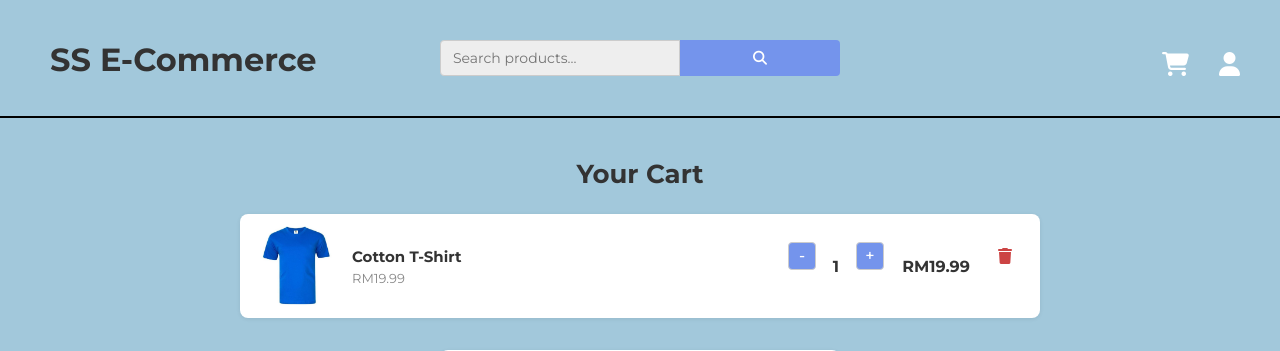
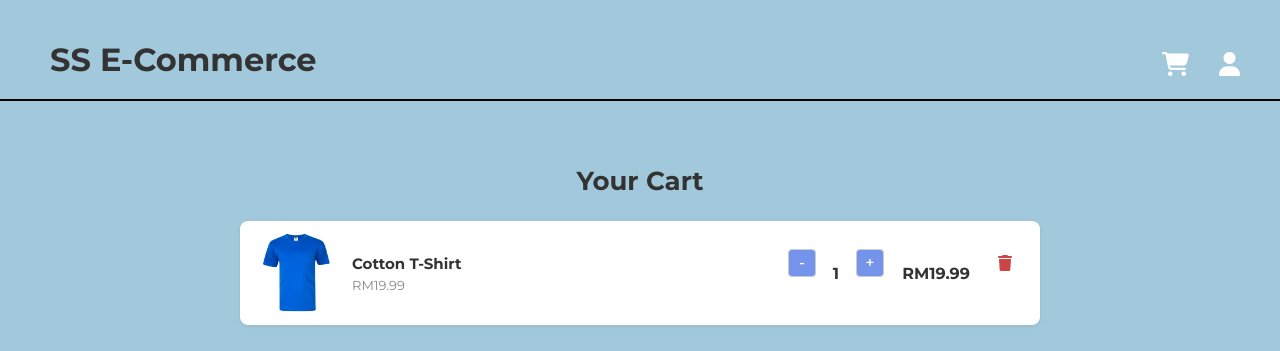
Before and after one commit to sydneywhl/ss_ecommerce, a PHP site: page /shopping_cart.php in a window 1280 px wide. Shown: the top 351 px of the page. Run offline with PHP 8.4, Linux system fonts and the light colour scheme; a user stored in the database is signed in; data comes from the database, SQL or seed files in the repository.

Commit message:
Removed search bar on cart page, updates css

```diff
--- a/shopping_cart.php
+++ b/shopping_cart.php
@@ -8,15 +8,10 @@
     <title>Shopping Cart | SS_ECOMMERCE</title>
 </head>
 <body class="cart-body">
-    <header class="index-header">
+    <header class="cart-header">
         <div class="logo">
             <h1>SS E-Commerce</h1>
         </div>
-
-        <form class="search-bar" action="" method="GET">
-            <input type="text" name="search" placeholder="Search products...">
-            <button type="submit"><i class="fas fa-search"></i></button>
-        </form>
 
         <div class="header-icons">
             <a href="shopping_cart.php"><i class="fas fa-shopping-cart"></i></a>
--- a/style.css
+++ b/style.css
@@ -370,6 +370,13 @@ button:hover {
 
 /* Shopping cart styles */
 
+
+.cart-header {
+    display: flex;
+    justify-content: space-between;
+    padding: 20px;
+    border-bottom: 2px solid black;
+}
 .cart-body {
     margin: 0;
     min-height: 100vh;
```
